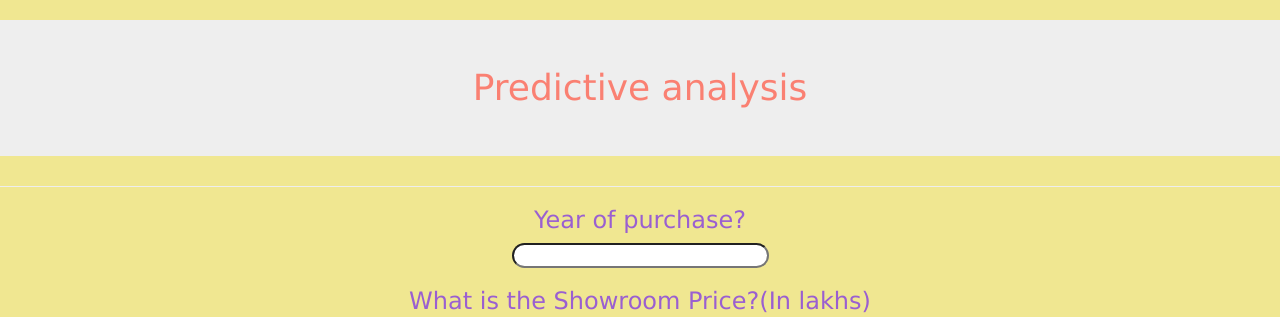
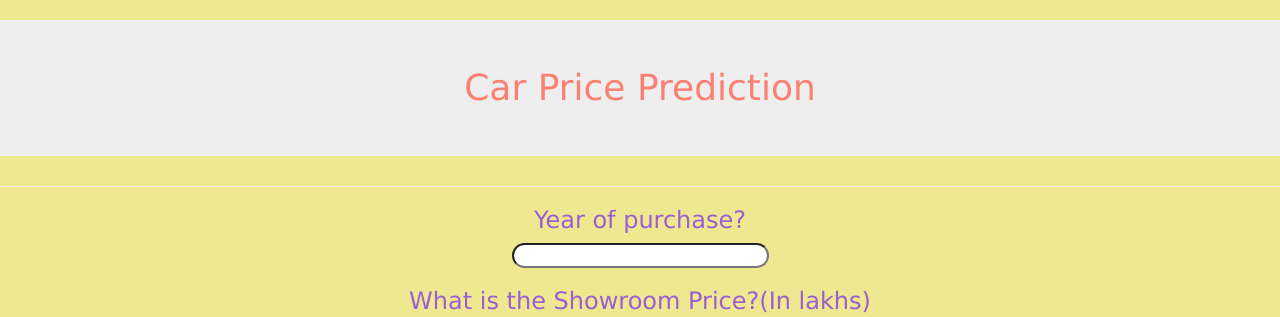
Before and after one commit to Shreyas-Vaghasia/Car_price_prediction_ML, a Flask app: page / in a window 1280 px wide. Shown: the top 317 px of the page. Run offline with Flask 2, Linux system fonts and the light colour scheme; parts of the project's set-up code (start-up, migrations or seed data) failed here and were passed over; some libraries are stand-ins or nearby versions.

Commit message:
Update index.html
changed name to Car price prediction

```diff
--- a/templates/index.html
+++ b/templates/index.html
@@ -24,7 +24,7 @@
 
         <div style="color:rgb(154, 95, 209)">
             <form action="{{ url_for('predict')}}" method="post">
-                <h1 class='jumbotron' style="color: salmon;"> Predictive analysis</h1>
+                <h1 class='jumbotron' style="color: salmon;"> Car Price Prediction</h1>
                 <hr>
                 <h3>Year of purchase? </h3>
                 <input id="first" name="Year" type="number ">
```
